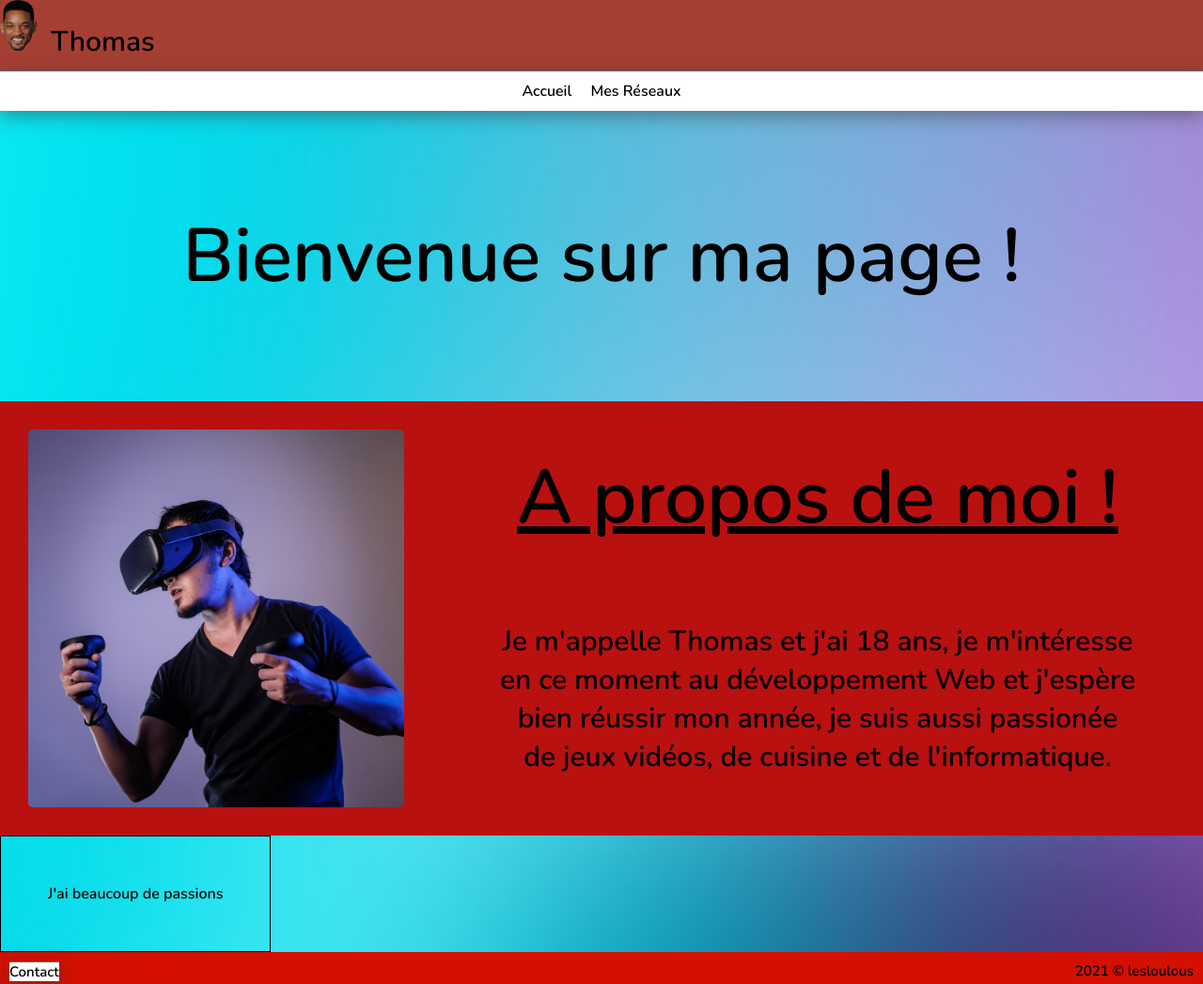
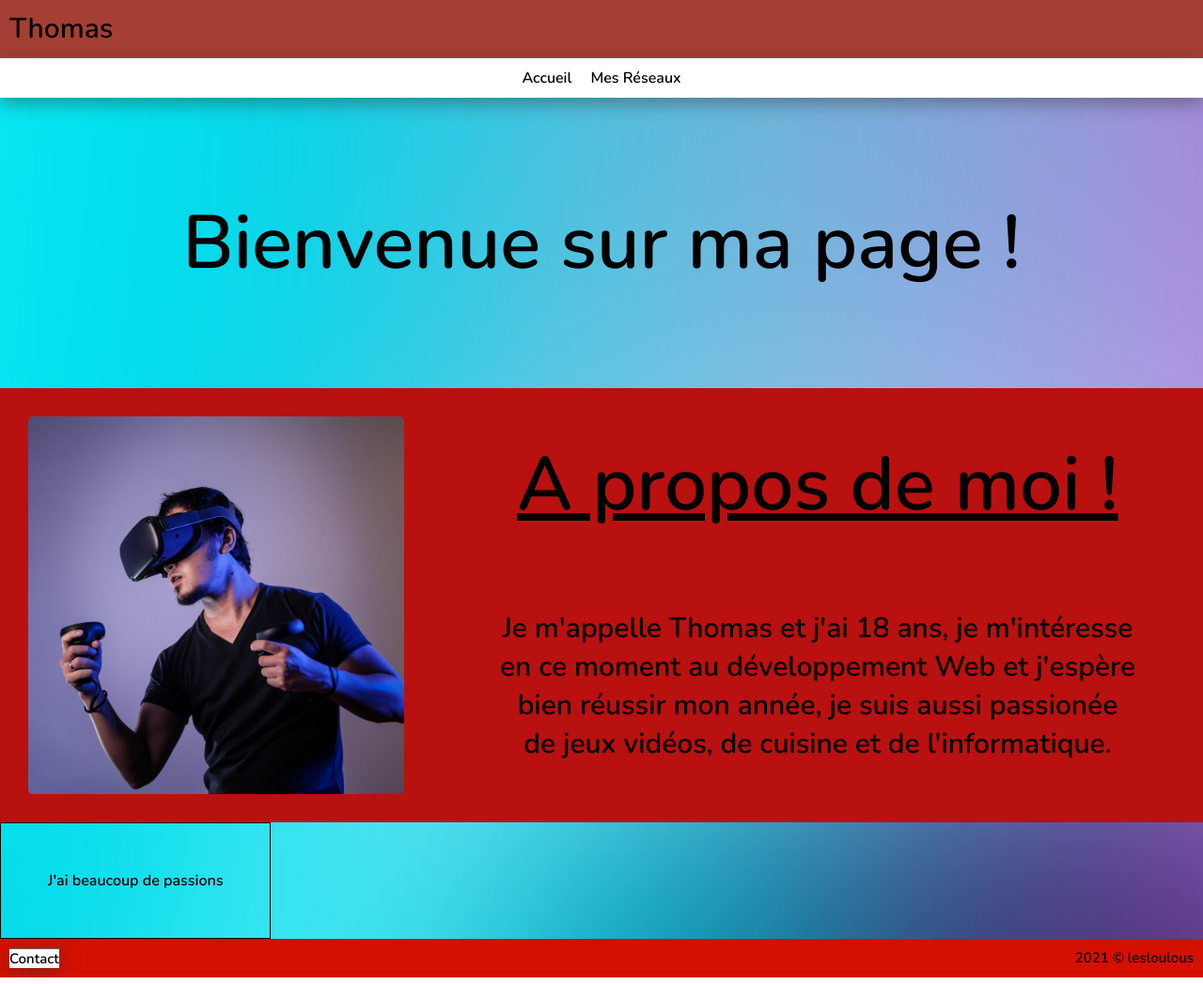
Before and after one commit to UneBaguette/site-cvportfolio, a plain HTML site: page index.html in a window 1280 px wide. Shown: the top 1047 px of the page at 94% size. Drawn offline with nearby package versions, Linux system fonts and the light colour scheme.

Commit message:
Corrected mistakes

```diff
--- a/index.html
+++ b/index.html
@@ -12,7 +12,6 @@
 </head>
 <body>
     <header>
-        <img src="img-content/logo.png" alt="willsmith" width="40">
         <h1>Thomas</h1>
         <nav>
             <ul>
```
Also changed, not shown: img-content/logo.png (deleted).
